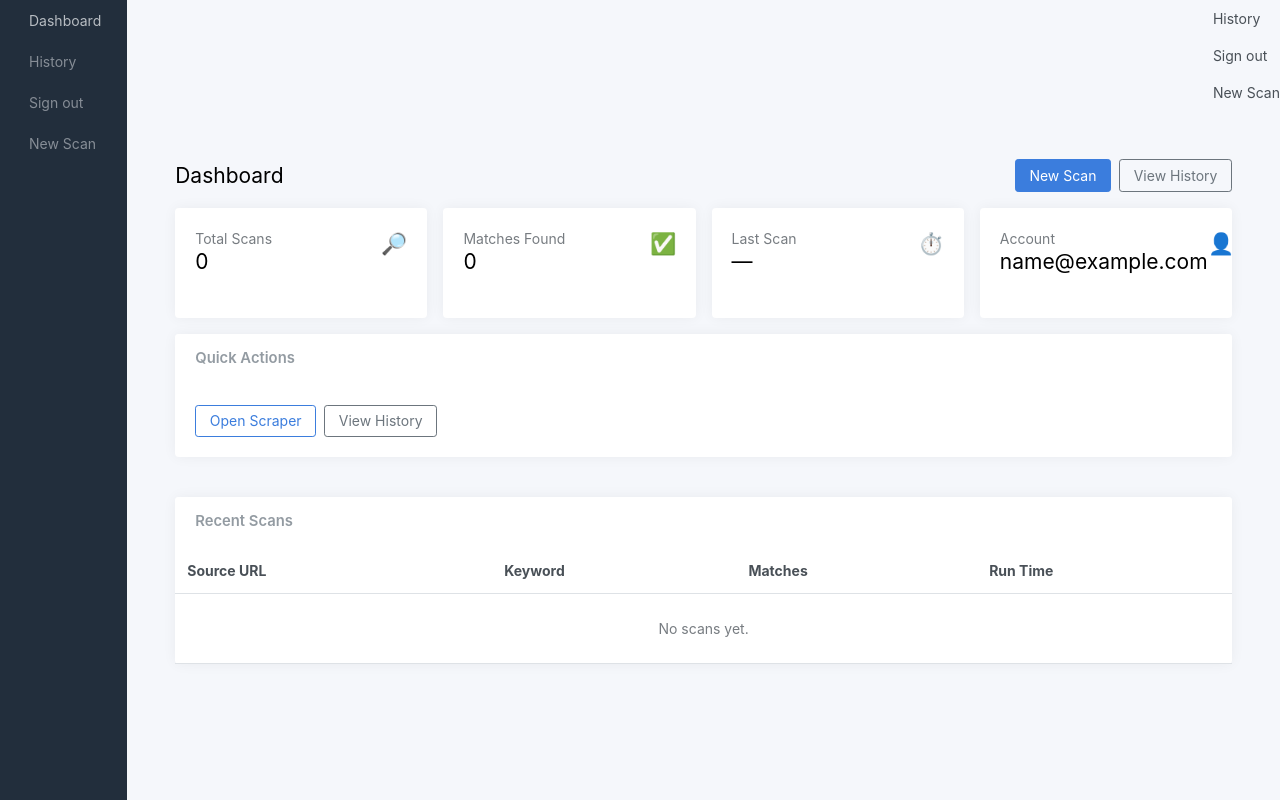
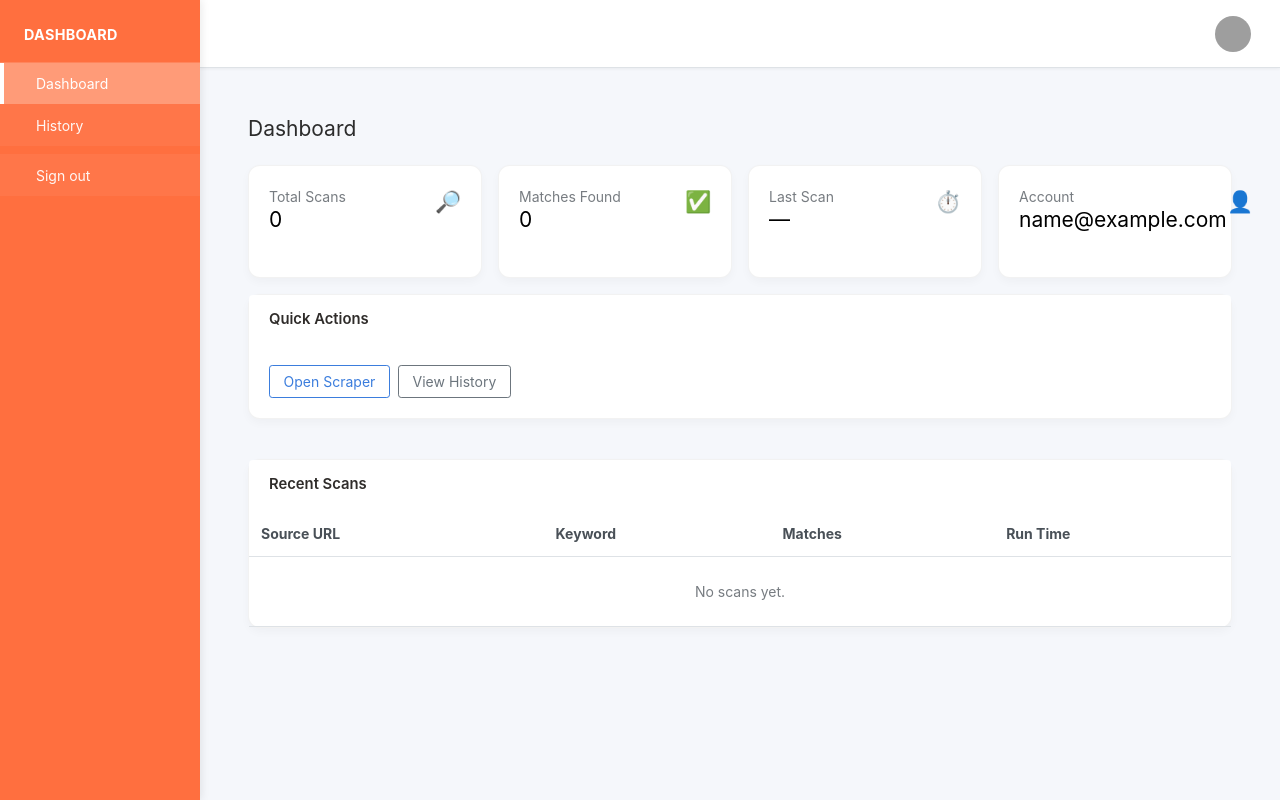
Before and after one commit to remembrance1/forum-webscraper, a Flask app: page /dashboard in a window 1280 px wide. Run offline with Flask 3, Linux system fonts and the light colour scheme; the visitor is signed in with stand-in values (Sample User, id 1); some libraries are stand-ins or nearby versions; grey boxes are pictures that could not be loaded.

Commit message:
updated colours - login page needs fixing

```diff
--- /dev/null
+++ b/app/static/css/custom.css
@@ -0,0 +1,142 @@
+/* ==== WebScan Orange Gradient Theme ==== */
+:root {
+  --ws-sidebar-bg: #ff6f3f;        /* base orange */
+  --ws-sidebar-hover: #ff865c;     /* lighter hover */
+  --ws-sidebar-active: #ff9b78;    /* active highlight */
+  --ws-accent: #ff6f3f;
+  --ws-accent-dark: #e65a27;
+  --ws-on-dark: #ffffff;
+  --ws-text: #2c2c2c;
+  --sb-w: 220px;
+  --sb-w-compact: 72px;
+}
+
+/* ===== Sidebar ===== */
+.sb2-sidebar {
+  position: fixed;
+  top: 0; left: 0; bottom: 0;
+  width: var(--sb-w);
+  background: var(--ws-sidebar-bg);
+  color: var(--ws-on-dark);
+  padding: .75rem 0;
+  overflow-y: auto;
+  z-index: 1030;
+  box-shadow: 2px 0 8px rgba(0,0,0,0.08);
+}
+
+.sb2-sidebar .sidebar-brand {
+  padding: .75rem 1rem 1rem;
+  border-bottom: 1px solid rgba(255,255,255,.15);
+}
+.sb2-sidebar .sidebar-brand-link {
+  display: flex;
+  align-items: center;
+  color: #fff;
+  text-decoration: none;
+  font-weight: 700;
+  letter-spacing: .3px;
+  text-transform: uppercase;
+  font-size: .9rem;
+}
+
+.sb2-sidebar .sidebar-item .sidebar-link {
+  color: rgba(255,255,255,.95);
+  display: flex;
+  align-items: center;
+  gap: .5rem;
+  padding: .65rem 1rem;
+  border-left: 4px solid transparent;
+  text-decoration: none;
+  background: rgba(255,255,255,0.05);
+  transition: all .25s ease;
+}
+
+.sb2-sidebar .sidebar-item .sidebar-link:hover {
+  background: var(--ws-sidebar-hover);
+  color: #fff;
+}
+
+.sb2-sidebar .sidebar-item .sidebar-link.active {
+  background: var(--ws-sidebar-active);
+  border-left-color: #fff;
+  color: #fff;
+}
+
+/* ===== Main layout spacing ===== */
+.main {
+  margin-left: var(--sb-w);
+}
+
+/* ===== Top Navbar ===== */
+.navbar {
+  background: #ffffff !important;
+  color: var(--ws-text);
+  border-bottom: 1px solid #e0e0e0;
+  box-shadow: 0 1px 3px rgba(0,0,0,.05);
+}
+.navbar .nav-link,
+.navbar .nav-icon {
+  color: var(--ws-text);
+}
+.navbar .nav-link:hover,
+.navbar .nav-icon:hover {
+  color: var(--ws-accent-dark);
+}
+.navbar .dropdown-menu {
+  border: 1px solid rgba(0,0,0,.08);
+}
+
+/* ===== Cards & Typography ===== */
+.h3.text-gray-800 { color: #2c2c2c !important; }
+.card {
+  border: 1px solid rgba(0,0,0,.05);
+  box-shadow: 0 4px 10px rgba(0,0,0,.03);
+  border-radius: .75rem;
+  background: #ffffff;
+}
+.card .card-title, .card h5 {
+  color: #2f2c2a;
+}
+
+/* ===== Buttons ===== */
+.btn-primary {
+  background: var(--ws-accent);
+  border-color: var(--ws-accent-dark);
+}
+.btn-primary:hover {
+  background: var(--ws-accent-dark);
+  border-color: var(--ws-accent-dark);
+}
+
+/* ===== Alerts ===== */
+.alert-success {
+  background: #eaf9f1;
+  border-color: #c5eed8;
+  color: #1d6b3a;
+}
+.alert-danger {
+  background: #fdecea;
+  border-color: #f5c0b8;
+  color: #8e2a22;
+}
+
+/* ===== Responsive ===== */
+@media (max-width: 1400px) {
+  :root { --sb-w: 200px; }
+}
+@media (max-width: 992px) {
+  .sb2-sidebar {
+    transform: translateX(-100%);
+    transition: transform .25s ease;
+  }
+  body.sidebar-open .sb2-sidebar {
+    transform: translateX(0);
+  }
+  .main { margin-left: 0; }
+  .navbar .sidebar-toggle { display: inline-flex !important; }
+}
+@media (min-width: 992px) {
+  body.sidebar-mini .sb2-sidebar { width: var(--sb-w-compact); }
+  body.sidebar-mini .main { margin-left: var(--sb-w-compact); }
+  body.sidebar-mini .sb2-sidebar .sidebar-link span { display: none; }
+}
--- a/app/templates/dashboard.html
+++ b/app/templates/dashboard.html
@@ -2,12 +2,8 @@
 
 {% block page %}
 
-<div class="d-sm-flex align-items-center justify-content-between mb-3">
-  <h1 class="h3 mb-0">Dashboard</h1>
-  <div class="d-flex gap-2">
-    <a href="{{ url_for('main.scraper') }}" class="btn btn-primary">New Scan</a>
-    <a href="{{ url_for('main.history') }}" class="btn btn-outline-secondary">View History</a>
-  </div>
+<div class="d-sm-flex align-items-center justify-content-between mb-4">
+  <h1 class="h3 mb-0 text-gray-800">Dashboard</h1>
 </div>
 
 <div class="row g-3">
--- a/app/templates/sb_base.html
+++ b/app/templates/sb_base.html
@@ -7,19 +7,8 @@
 
   <!-- AdminKit CSS -->
   <link rel="stylesheet" href="{{ url_for('static', filename='adminkit/css/app.css') }}">
+  <link rel="stylesheet" href="{{ url_for('static', filename='css/custom.css') }}">
 
-  <style>
-    .auth-wrapper {
-      min-height: 100vh;
-      display: grid;
-      place-items: center;
-      background: #f8f9fc;
-    }
-    .brand {
-      font-weight: 700;
-      letter-spacing: .2px;
-    }
-  </style>
   {% block head %}{% endblock %}
 </head>
 
@@ -45,41 +34,79 @@
   <!-- Full AdminKit shell (used by dashboard.html, scraper, etc.) -->
   <div class="wrapper">
     <!-- Sidebar -->
-    <ul class="sidebar-nav">
-      <li class="sidebar-item">
-        <a class="sidebar-link" href="{{ url_for('main.dashboard') }}">Dashboard</a>
+<!-- Sidebar -->
+<ul class="sidebar-nav sb2-sidebar">
+  <li class="sidebar-brand">
+    <a class="sidebar-brand-link" href="{{ url_for('main.dashboard') }}">
+      <i class="align-middle me-2" data-lucide="layout-dashboard"></i>
+      <span class="brand-text">Dashboard</span>
+    </a>
   </li>
 
   {% if current_user.is_authenticated %}
     <li class="sidebar-item">
-          <a class="sidebar-link" href="{{ url_for('main.history') }}">History</a>
+      <a class="sidebar-link {% if request.endpoint=='main.dashboard' %}active{% endif %}"
+         href="{{ url_for('main.dashboard') }}">
+        <i class="align-middle me-2" data-lucide="activity"></i>
+        <span class="align-middle">Dashboard</span>
+      </a>
     </li>
+
     <li class="sidebar-item">
-          <a class="sidebar-link" href="{{ url_for('auth.logout') }}">Sign out</a>
+      <a class="sidebar-link {% if request.endpoint=='main.history' %}active{% endif %}"
+         href="{{ url_for('main.history') }}">
+        <i class="align-middle me-2" data-lucide="clock"></i>
+        <span class="align-middle">History</span>
+      </a>
+    </li>
+
+    <li class="sidebar-item mt-2">
+      <a class="sidebar-link" href="{{ url_for('auth.logout') }}">
+        <i class="align-middle me-2" data-lucide="log-out"></i>
+        <span class="align-middle">Sign out</span>
+      </a>
     </li>
   {% else %}
     <li class="sidebar-item">
-          <a class="sidebar-link" href="{{ url_for('auth.login') }}">Sign in</a>
+      <a class="sidebar-link" href="{{ url_for('auth.login') }}">
+        <i class="align-middle me-2" data-lucide="log-in"></i>
+        <span class="align-middle">Sign in</span>
+      </a>
     </li>
   {% endif %}
+</ul>
 
-      <li class="sidebar-item">
-        <a class="sidebar-link" href="{{ url_for('main.scraper') }}">New Scan</a>
-      </li>
-    </ul>
 
     <!-- Main Content -->
     <div class="main">
       <!-- Top Navbar -->
-      <ul class="navbar-nav ms-auto">
+      <nav class="navbar navbar-expand navbar-light bg-white border-bottom shadow-sm px-3">
+        <!-- Sidebar toggle (hamburger icon) -->
+        <button class="btn btn-link sidebar-toggle" type="button" id="sidebarToggle" aria-label="Toggle sidebar" style="display:none">
+          <i data-lucide="menu"></i>
+        </button>
+
+        <!-- Right side profile dropdown -->
+        <ul class="navbar-nav ms-auto align-items-center">
           {% if current_user.is_authenticated %}
-          <li class="nav-item"><a class="nav-link" href="{{ url_for('main.history') }}">History</a></li>
-          <li class="nav-item"><a class="nav-link" href="{{ url_for('auth.logout') }}">Sign out</a></li>
+            <li class="nav-item dropdown">
+              <a class="nav-icon dropdown-toggle d-flex align-items-center" href="#" data-bs-toggle="dropdown" aria-expanded="false">
+                <img src="https://ui-avatars.com/api/?name={{ current_user.email|urlencode }}&background=ff6f3f&color=fff&bold=true"
+                  alt="Profile" class="rounded-circle" width="36" height="36">
+              </a>
+              <div class="dropdown-menu dropdown-menu-end shadow-sm">
+                <h6 class="dropdown-header">{{ current_user.email }}</h6>
+                <div class="dropdown-divider"></div>
+                <a class="dropdown-item" href="{{ url_for('auth.logout') }}">
+                  <i class="align-middle me-2" data-lucide="log-out"></i> Sign out
+                </a>
+              </div>
+            </li>
           {% else %}
             <li class="nav-item"><a class="nav-link" href="{{ url_for('auth.login') }}">Sign in</a></li>
           {% endif %}
-        <li class="nav-item"><a class="nav-link" href="{{ url_for('main.scraper') }}">New Scan</a></li>
         </ul>
+      </nav>
 
       <!-- Page Content -->
       <main class="content">
@@ -107,5 +134,21 @@
 <!-- AdminKit JS -->
 <script src="{{ url_for('static', filename='adminkit/js/app.js') }}"></script>
 {% block scripts %}{% endblock %}
+
+<script>
+  (function () {
+    const btn = document.getElementById('sidebarToggle');
+    if (!btn) return;
+
+    btn.addEventListener('click', function () {
+      if (window.matchMedia('(max-width: 992px)').matches) {
+        document.body.classList.toggle('sidebar-open');   // off-canvas on mobile
+      } else {
+        document.body.classList.toggle('sidebar-mini');   // compact on desktop
+      }
+    });
+  })();
+</script>
+
 </body>
 </html>
```
Lines whose indentation alone changed are shown as unchanged.
